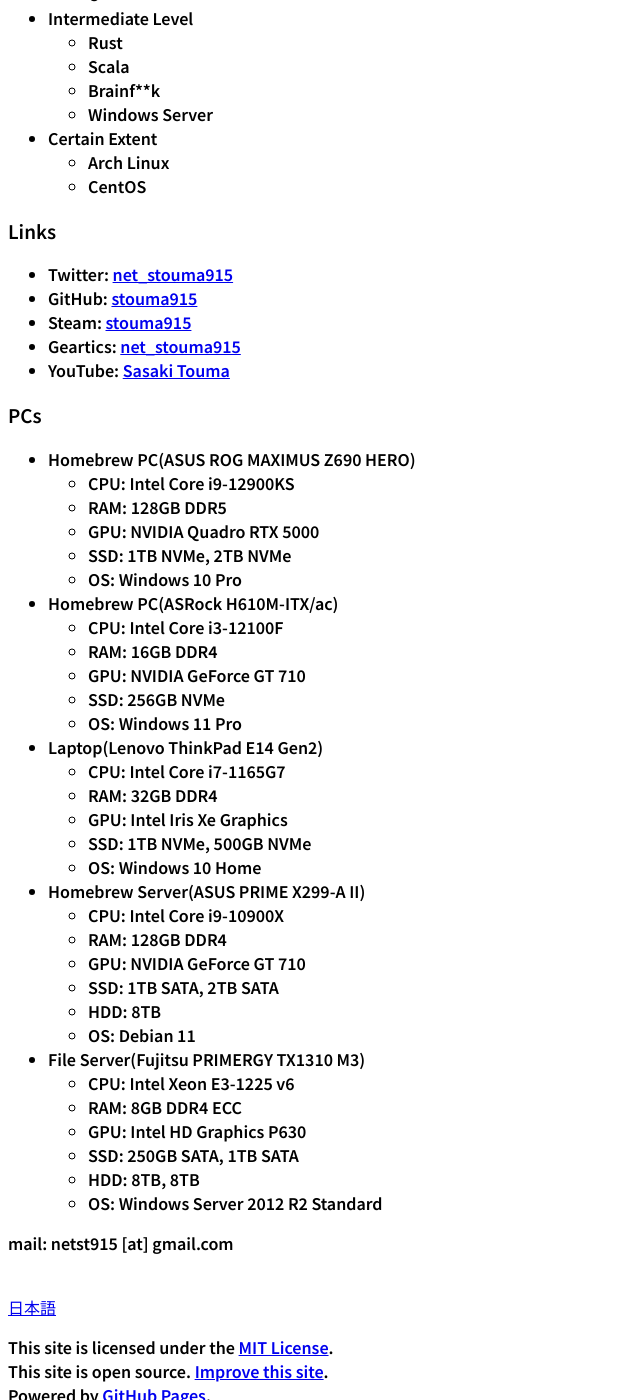
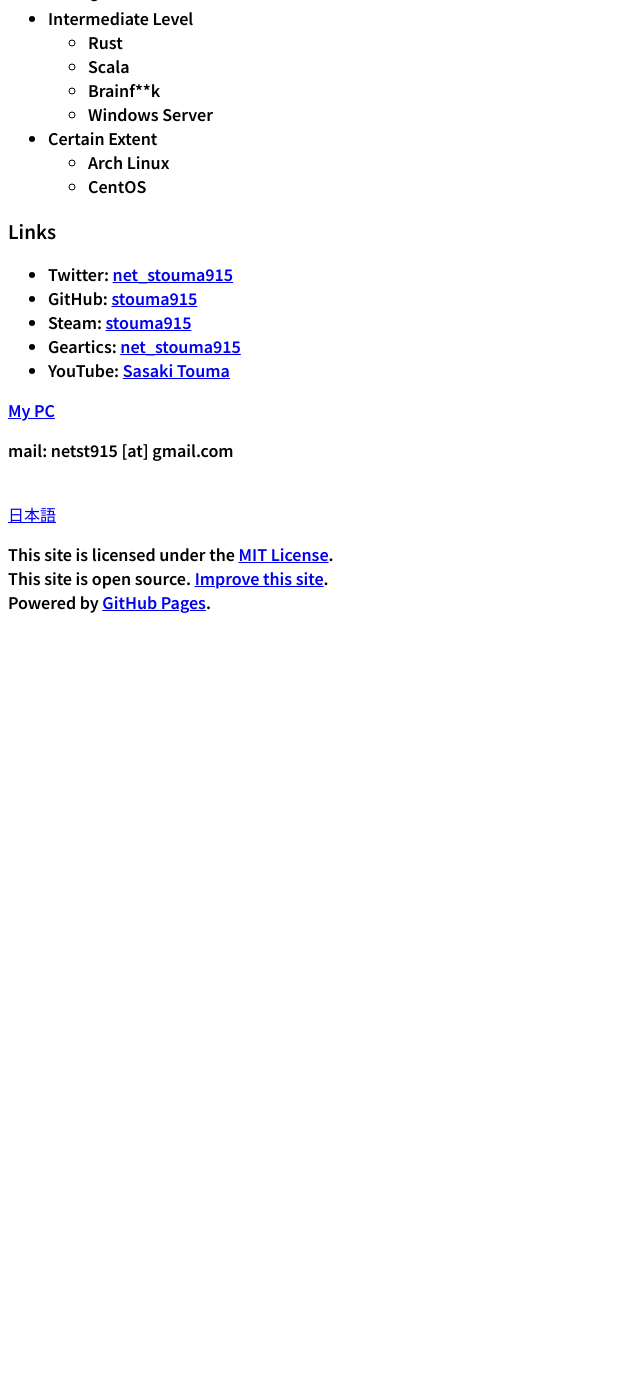
Before and after one commit to t-sasaki915/t-sasaki-net, a Jekyll site: the page built from docs/en/index.md, in a window 1280 px wide and 1400 px high, scrolled down 802 px. Shown: the whole window, without its empty margins (0-640 px from the left). Built offline with Jekyll 4.4.1, drawn with Linux system fonts in a browser that asks for light colours; Markdown is read by kramdown in place of the engine named in the settings; after the commit the page ends 1432 px from its top, so only the background shows below that.

Commit message:
Update index.md

```diff
--- a/docs/en/index.md
+++ b/docs/en/index.md
@@ -51,38 +51,6 @@
 * Geartics: [net_stouma915](https://www.geartics.com/net_stouma915)
 * YouTube: [Sasaki Touma](https://www.youtube.com/channel/UCJmPPeZmL-OC03-zSb2Dcwg)
 
-### PCs
-- Homebrew PC(ASUS ROG MAXIMUS Z690 HERO)
-  - CPU: Intel Core i9-12900KS
-  - RAM: 128GB DDR5
-  - GPU: NVIDIA Quadro RTX 5000
-  - SSD: 1TB NVMe, 2TB NVMe
-  - OS: Windows 10 Pro
-- Homebrew PC(ASRock H610M-ITX/ac)
-  - CPU: Intel Core i3-12100F
-  - RAM: 16GB DDR4
-  - GPU: NVIDIA GeForce GT 710
-  - SSD: 256GB NVMe
-  - OS: Windows 11 Pro
-- Laptop(Lenovo ThinkPad E14 Gen2)
-  - CPU: Intel Core i7-1165G7
-  - RAM: 32GB DDR4
-  - GPU: Intel Iris Xe Graphics
-  - SSD: 1TB NVMe, 500GB NVMe
-  - OS: Windows 10 Home
-- Homebrew Server(ASUS PRIME X299-A II)
-  - CPU: Intel Core i9-10900X
-  - RAM: 128GB DDR4
-  - GPU: NVIDIA GeForce GT 710
-  - SSD: 1TB SATA, 2TB SATA
-  - HDD: 8TB
-  - OS: Debian 11
-- File Server(Fujitsu PRIMERGY TX1310 M3)
-  - CPU: Intel Xeon E3-1225 v6
-  - RAM: 8GB DDR4 ECC
-  - GPU: Intel HD Graphics P630
-  - SSD: 250GB SATA, 1TB SATA
-  - HDD: 8TB, 8TB
-  - OS: Windows Server 2012 R2 Standard
+[My PC](/pcs/en/)
 
 mail: netst915 \[at] gmail.com
```
